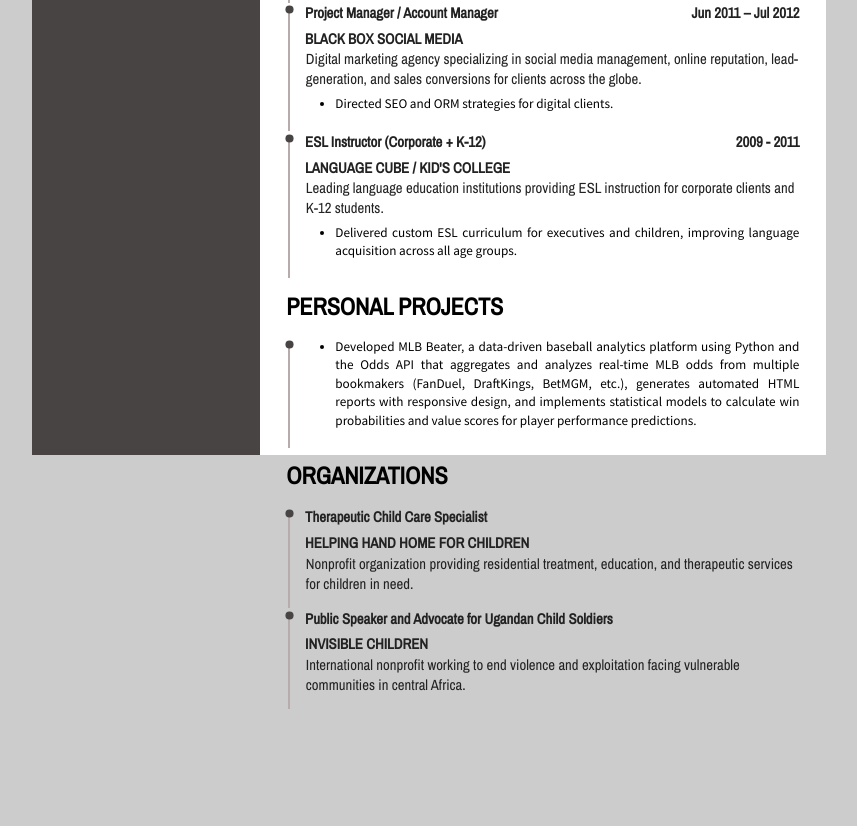
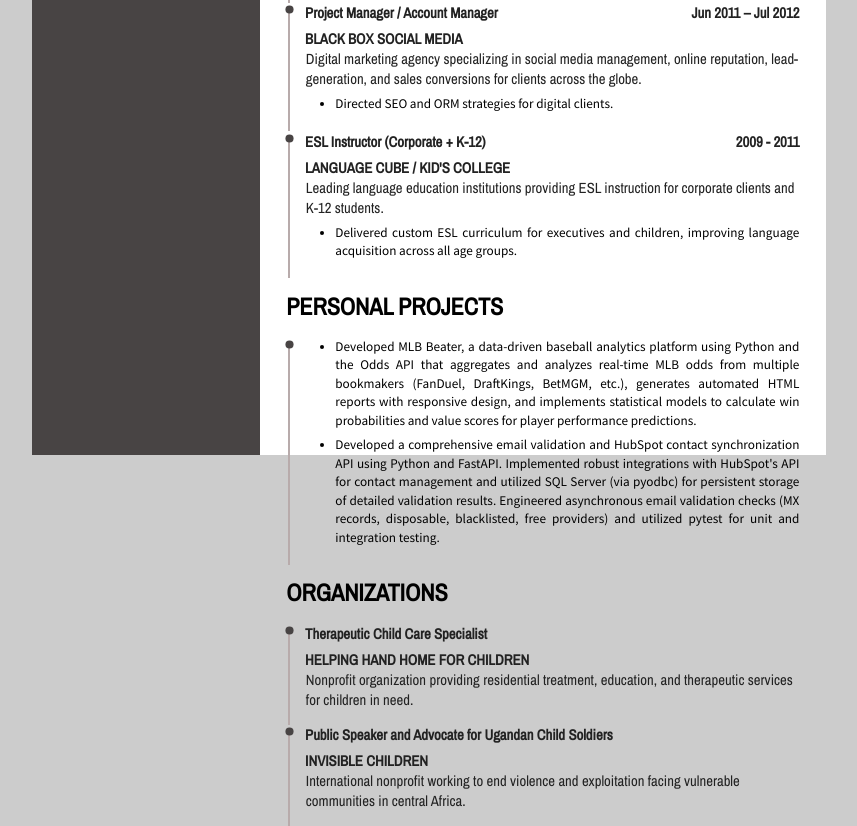
Before and after one commit to divine-waters/myresume, a plain HTML site: page index.html in a window 1280 px wide. Shown: the part 1809-2635 px from the top of the page, without its empty margins (211-1068 px from the left). Before the commit the page ends 2518 px from the top, so only its background shows below. Drawn offline with nearby package versions, Linux system fonts and the light colour scheme.

Commit message:
added HubSpot API under personal projects

```diff
--- a/index.html
+++ b/index.html
@@ -419,6 +419,7 @@
       <div class="smallText">
         <ul>
           <li>Developed MLB Beater, a data-driven baseball analytics platform using Python and the Odds API that aggregates and analyzes real-time MLB odds from multiple bookmakers (FanDuel, DraftKings, BetMGM, etc.), generates automated HTML reports with responsive design, and implements statistical models to calculate win probabilities and value scores for player performance predictions.</li>
+          <li>Developed a comprehensive email validation and HubSpot contact synchronization API using Python and FastAPI. Implemented robust integrations with HubSpot's API for contact management and utilized SQL Server (via pyodbc) for persistent storage of detailed validation results. Engineered asynchronous email validation checks (MX records, disposable, blacklisted, free providers) and utilized pytest for unit and integration testing.</li>
         </ul>
       </div>
     </li>
```
